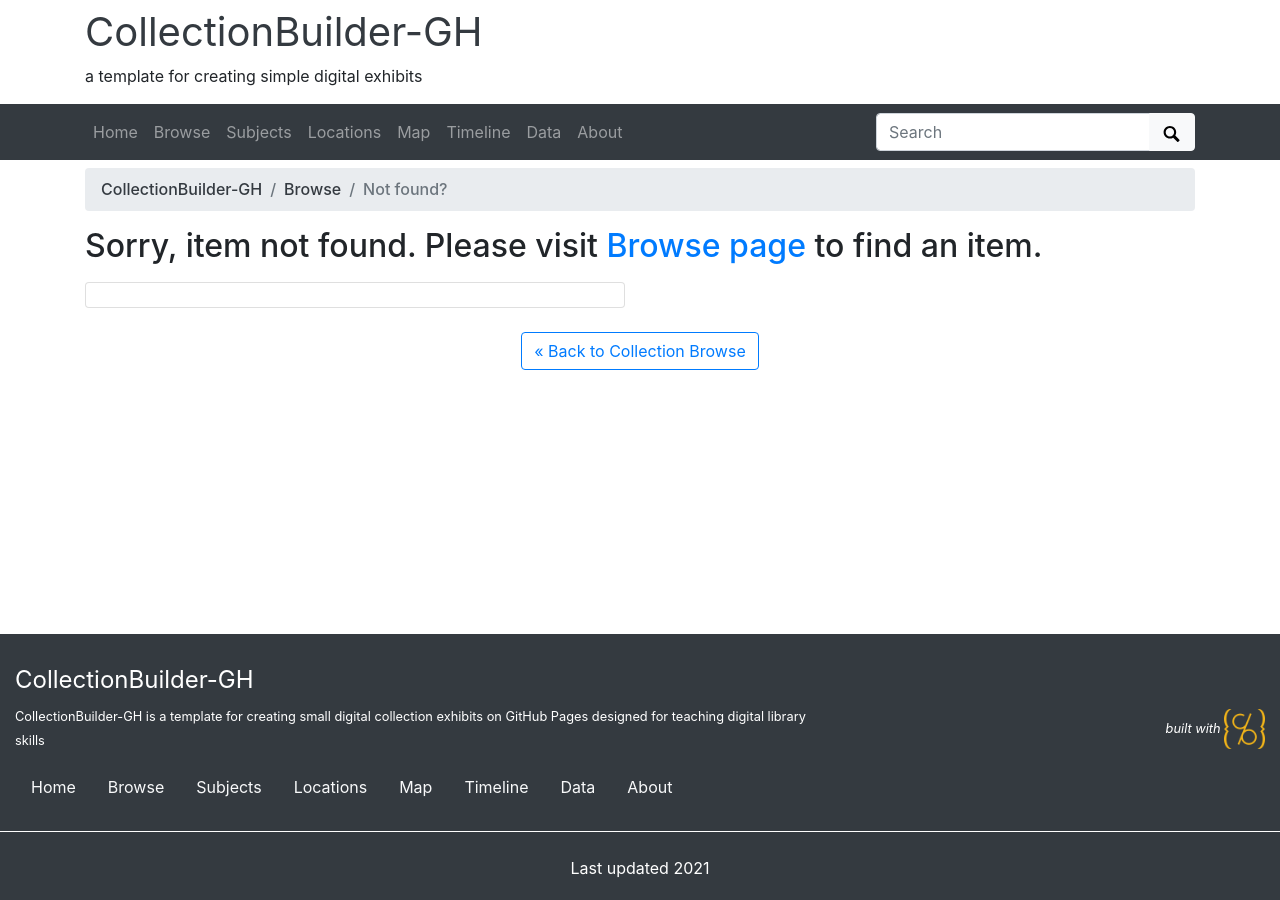
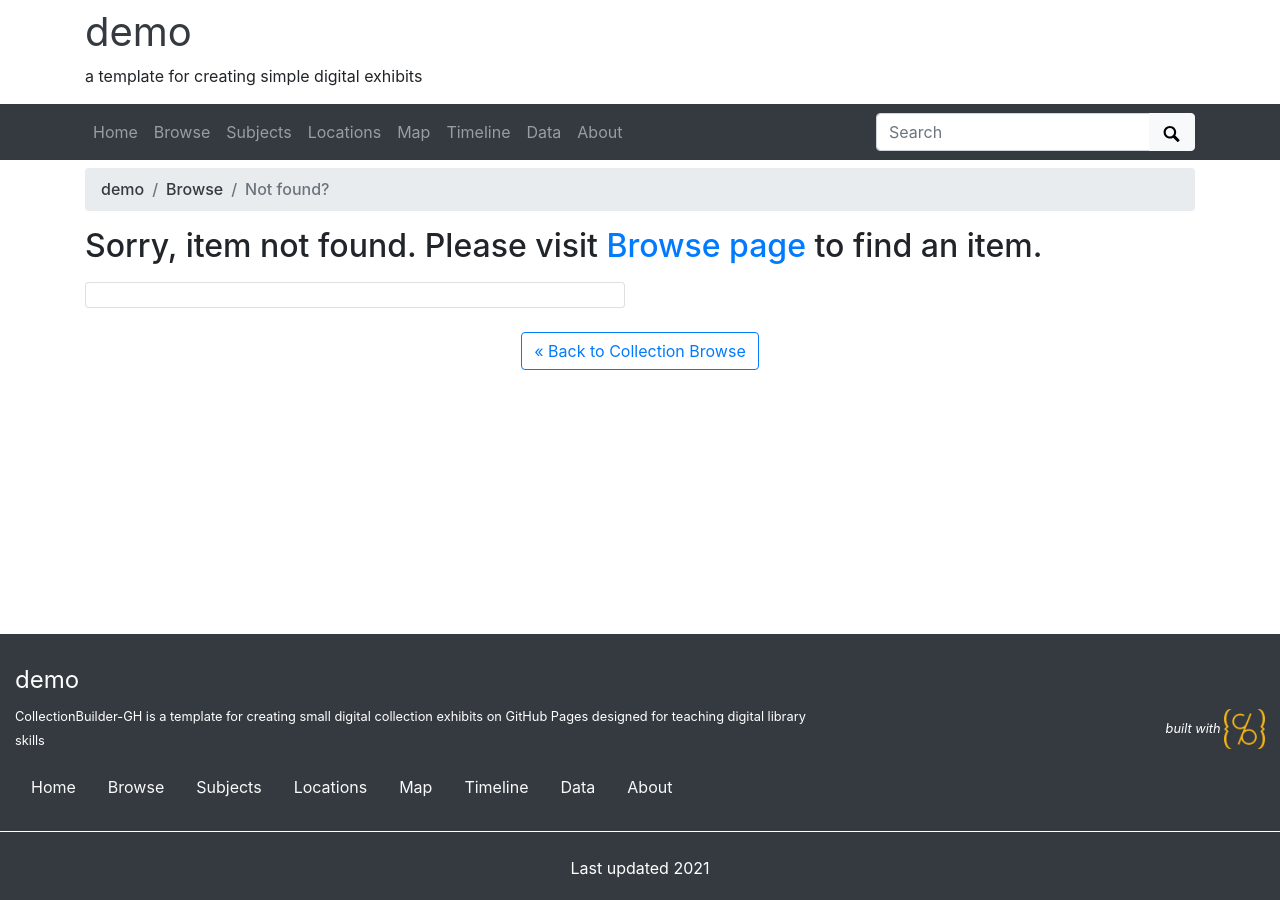
Before and after one commit to jennladino/cbdemo, a Jekyll site: the page built from pages/item.md, in a window 1280 px wide. Built offline with Jekyll 4.4.1, drawn with Linux system fonts in a browser that asks for light colours.

Commit message:
changed title

```diff
--- a/_config.yml
+++ b/_config.yml
@@ -20,7 +20,7 @@
 # SITE SETTINGS
 #
 # title of site appears in banner
-title: CollectionBuilder-GH
+title: demo
 # tagline, a short phrase that will appear throughout the site in the top banner
 tagline: a template for creating simple digital exhibits
 # description appears in meta tags and other locations
```
